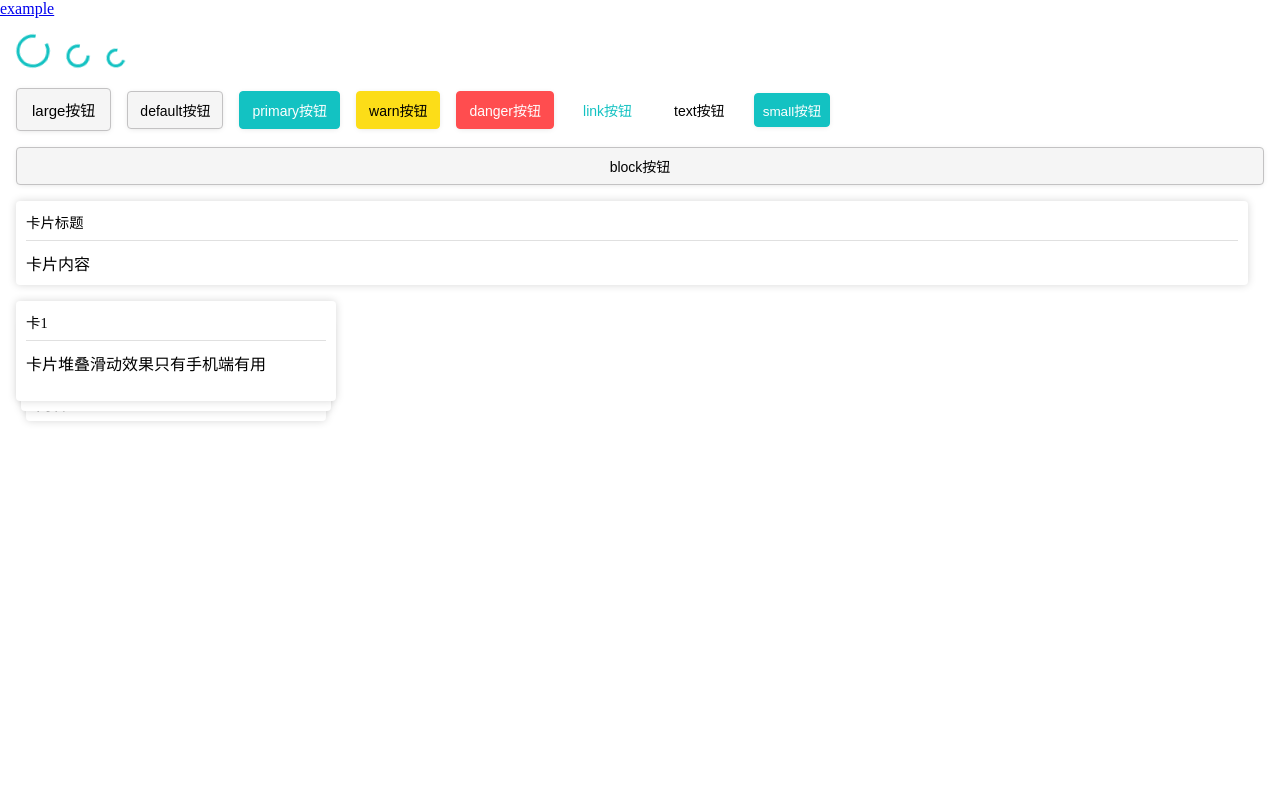
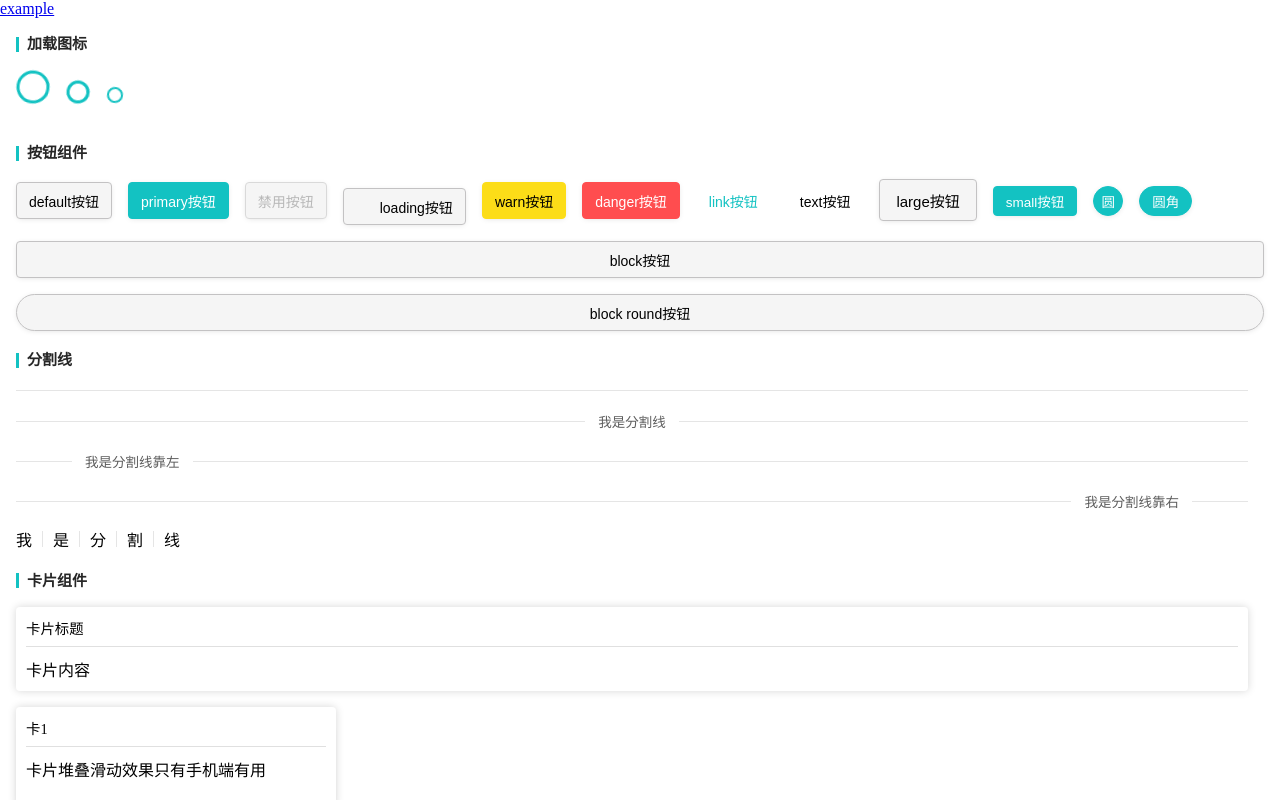
Before and after one commit to QiYuOr2/bar-ui, a Vue app: page /#/example in a window 1280 px wide. Built offline with nearby package versions, Linux system fonts and the light colour scheme.

Commit message:
feat(section|divider|icon|button): 完善button，完成loading icon、section、divider组件
button添加圆形、圆角、loading按钮，完成分块组件和分割线组件

```diff
--- a/src/App.vue
+++ b/src/App.vue
@@ -30,6 +30,6 @@ body,
 .container {
   width: 100%;
   height: 100%;
-  overflow: hidden;
+  overflow-x: hidden;
 }
 </style>
--- a/src/components/button/index.less
+++ b/src/components/button/index.less
@@ -1,33 +1,57 @@
 @import '../../variable.less';
 
 .bar-button {
-  padding: 8px 12px;
+  display: inline-flex;
+  align-items: center;
+  height: 37px;
+  padding: 0 12px;
   border-radius: @border-radius-base;
   border: 1px solid @border-color-base;
   box-shadow: @shadow-1-down;
+
   transition: all 0.4s;
   font-size: 14px;
   cursor: pointer;
   &:focus {
     outline: 0;
   }
+
+  // 设置按钮有icon时的样式
+  & > div {
+    display: inline-flex;
+    align-items: center;
+    position: relative;
+    .bar-icon {
+      position: absolute;
     }
-.bar-button.btn-lg {
+    span {
+      margin-left: 24px;
+    }
+  }
+
+  // 大号
+  &.btn-lg {
+    height: 42px;
     font-size: 15px;
-  padding: 10px 15px;
+    padding: 0 16px;
   }
-.bar-button.btn-sm {
+  // 小号
+  &.btn-sm {
+    height: 30px;
     font-size: 13.5px;
-  padding: 6px 8px;
   }
-.bar-button.btn-default {
+
+  // 默认按钮
+  &.btn-default {
     background-color: @gray1;
     &:hover {
       border-color: @primary-color;
       color: @primary-color;
     }
   }
-.bar-button.btn-primary {
+
+  // 主要按钮
+  &.btn-primary {
     background-color: @primary-color;
     border-color: @primary-color;
     color: @white;
@@ -36,7 +60,9 @@
       border-color: @primary-light;
     }
   }
-.bar-button.btn-warn {
+
+  // 警告按钮
+  &.btn-warn {
     background-color: @warn-color;
     border-color: @warn-color;
     &:hover {
@@ -44,7 +70,9 @@
       border-color: @warn-light;
     }
   }
-.bar-button.btn-danger {
+
+  // 危险按钮
+  &.btn-danger {
     background-color: @danger-color;
     border-color: @danger-color;
     color: @white;
@@ -53,11 +81,15 @@
       border-color: @danger-light;
     }
   }
-.bar-button.btn-link,
-.bar-button.btn-text {
+
+  // 取消链接按钮和文字按钮的阴影
+  &.btn-link,
+  &.btn-text {
     box-shadow: none;
   }
-.bar-button.btn-link {
+
+  // 链接按钮
+  &.btn-link {
     background-color: transparent;
     border-color: transparent;
     color: @primary-color;
@@ -65,7 +97,9 @@
       text-decoration: underline;
     }
   }
-.bar-button.btn-text {
+
+  // 文本按钮
+  &.btn-text {
     background-color: transparent;
     border-color: transparent;
     &:hover {
@@ -73,7 +107,52 @@
       border-color: @gray1;
     }
   }
-.bar-button.btn-block {
+
+  // 块级按钮
+  &.btn-block {
     width: 100%;
-  display: block;
+    display: flex;
+    justify-content: center;
   }
+
+  // 禁用按钮
+  &[disabled] {
+    cursor: not-allowed;
+    border-color: @border-color-light;
+    background-color: @gray1;
+    color: @text-color-disabled;
+    &:hover {
+      border-color: @border-color-light;
+      background-color: @gray1;
+      color: @text-color-disabled;
+    }
+  }
+
+  // 圆形按钮
+  &.btn-circle {
+    overflow: hidden;
+    justify-content: center;
+    border-radius: 50%;
+    &.btn-lg {
+      width: 42px;
+      padding: 0;
+    }
+    &.btn-sm {
+      width: 30px;
+      padding: 0;
+    }
+  }
+
+  // 圆角矩形按钮
+  &.btn-round {
+    & {
+      border-radius: 18.5px;
+    }
+    &.btn-lg {
+      border-radius: 21px;
+    }
+    &.btn-sm {
+      border-radius: 15px;
+    }
+  }
+}
--- a/src/components/button/index.tsx
+++ b/src/components/button/index.tsx
@@ -1,4 +1,5 @@
 import { defineComponent, PropType } from 'vue';
+import icon from '../icon';
 import './index.less';
 
 export type ButtonType =
@@ -11,8 +12,13 @@ export type ButtonType =
 
 export type ButtonSize = 'normal' | 'lg' | 'sm';
 
+export type ButtonShape = 'circle' | 'round';
+
 export default defineComponent({
   name: 'bar-button',
+  components: {
+    icon,
+  },
   props: {
     type: {
       type: String as PropType<ButtonType>,
@@ -30,6 +36,13 @@ export default defineComponent({
       type: Boolean,
       default: false,
     },
+    disabled: {
+      type: Boolean,
+      default: false,
+    },
+    shape: {
+      type: String as PropType<ButtonType>,
+    },
   },
   emits: ['click'],
   setup(props, { emit, slots }) {
@@ -37,14 +50,25 @@ export default defineComponent({
       emit('click', event);
     };
 
+    const renderContent = () =>
+      props.loading ? (
+        <div>
+          <icon name="loading" size="sm" />
+          <span>{slots}</span>
+        </div>
+      ) : (
+        <div>{slots}</div>
+      );
+
     return () => (
       <button
         class={`bar-button btn-${props.type} btn-${props.size} ${
           props.block ? 'btn-block' : ''
-        }`}
+        } ${props.shape ? `btn-${props.shape}` : ''}`}
         onClick={handleClick}
+        disabled={props.disabled}
       >
-        {slots}
+        {renderContent()}
       </button>
     );
   },
--- /dev/null
+++ b/src/components/divider/index.less
@@ -0,0 +1,56 @@
+@import '../../variable.less';
+
+.bar-divider {
+  * {
+    box-sizing: border-box;
+  }
+  border-top: 1px solid @border-color-super-light;
+  margin: 20px 0;
+  &.has-text {
+    display: flex;
+    align-items: center;
+    border: none;
+    &::before,
+    &::after {
+      content: '';
+      width: 50%;
+      border-top: 1px solid @border-color-super-light;
+    }
+    span {
+      white-space: nowrap;
+      display: inline-block;
+      margin: 0 1em;
+      height: 20px;
+    }
+    &.text-left {
+      &::before {
+        width: 5%;
+      }
+      &::after {
+        width: 95%;
+      }
+    }
+    &.text-right {
+      &::before {
+        width: 95%;
+      }
+      &::after {
+        width: 5%;
+      }
+    }
+  }
+
+  &__text {
+    font-size: @text-sm;
+    color: @text-color-secondary;
+  }
+
+  &-vertical {
+    height: 100%;
+    min-height: 1em;
+    display: inline-block;
+    border-top: none;
+    border-left: 1px solid @border-color-super-light;
+    margin: 0 10px;
+  }
+}
--- /dev/null
+++ b/src/components/divider/index.tsx
@@ -0,0 +1,43 @@
+import { defineComponent, PropType } from 'vue';
+import './index.less';
+
+export type TextPosition = 'left' | 'right';
+
+export type DividerType = 'horizontal' | 'vertical';
+
+export default defineComponent({
+  name: 'bar-divider',
+  props: {
+    position: String as PropType<TextPosition>,
+    textClass: {
+      type: String,
+      default: '',
+    },
+    type: {
+      type: String as PropType<DividerType>,
+      default: 'horizontal',
+    },
+  },
+  setup(props, { slots }) {
+    const renderDivider = () => {
+      if (props.type === 'vertical')
+        return <div class="bar-divider bar-divider-vertical"></div>;
+
+      if (slots.default) {
+        return (
+          <div
+            class={`bar-divider has-text ${
+              props.position ? `text-${props.position}` : ''
+            }`}
+          >
+            <span class={`bar-divider__text ${props.textClass}`}>{slots}</span>
+          </div>
+        );
+      }
+
+      return <div class="bar-divider"></div>;
+    };
+
+    return () => renderDivider();
+  },
+});
--- a/src/components/icon/index.less
+++ b/src/components/icon/index.less
@@ -5,8 +5,8 @@
   width: 24px;
 
   &-sm {
-    height: 20px;
-    width: 20px;
+    height: 18px;
+    width: 18px;
   }
   &-lg {
     height: 34px;
@@ -18,24 +18,6 @@
   .loading {
     stroke: @primary-color;
     fill: none;
-    stroke-width: 3;
-    animation: loading 1.5s linear infinite;
-  }
-}
-
-// loading动画
-@keyframes loading {
-  0% {
-    stroke-dasharray: 1, 200;
-    stroke-dashoffset: 0;
-  }
-  50% {
-    stroke-dasharray: 130, 200;
-    stroke-dashoffset: -20;
-  }
-  100% {
-    stroke-dasharray: 200, 200;
-    stroke-dashoffset: -150;
   }
 }
 
--- a/src/components/icon/index.tsx
+++ b/src/components/icon/index.tsx
@@ -18,13 +18,42 @@ export default defineComponent({
   },
   setup(props) {
     const renderLoading = (name: IconName) => {
+      const loadingAnimate = (
+        strokeDashArray = '1,200;150,200;100,200',
+        strokeDashOffset = '0;-10;-100'
+      ) => (
+        <>
+          <animate
+            attributeName="stroke-dasharray"
+            values={strokeDashArray}
+            dur="1.5s"
+            repeatCount="indefinite"
+          />
+          <animate
+            attributeName="stroke-dashoffset"
+            values={strokeDashOffset}
+            dur="1.5s"
+            repeatCount="indefinite"
+          />
+        </>
+      );
       return (size: IconSize) => (
         <svg class={`bar-icon bar-icon-${name} bar-icon-${size}`}>
-          {size === 'sm' && <circle class="loading" cx="10" cy="10" r="8" />}
+          {size === 'sm' && (
+            <circle class="loading" cx="9" cy="9" r="7" stroke-width="2">
+              {loadingAnimate('1,200;80,200;80,200', '0;-10;-40')}
+            </circle>
+          )}
           {size === 'normal' && (
-            <circle class="loading" cx="12" cy="12" r="10" />
+            <circle class="loading" cx="12" cy="12" r="10" stroke-width="3">
+              {loadingAnimate()}
+            </circle>
           )}
-          {size === 'lg' && <circle class="loading" cx="17" cy="17" r="15" />}
+          {size === 'lg' && (
+            <circle class="loading" cx="17" cy="17" r="15" stroke-width="3">
+              {loadingAnimate()}
+            </circle>
+          )}
         </svg>
       );
     };
--- /dev/null
+++ b/src/components/section/index.less
@@ -0,0 +1,24 @@
+@import '../../variable.less';
+
+.bar-section {
+  margin-bottom: 1.2rem;
+  .title {
+    display: flex;
+    align-items: center;
+
+    height: 20px;
+    margin-bottom: 1rem;
+
+    color: @text-color;
+    line-height: 20px;
+    font-weight: bold;
+    font-size: @text-lg;
+    .sign {
+      display: inline-block;
+      width: 3px;
+      height: 15px;
+      margin-right: 0.5rem;
+      background-color: @primary-color;
+    }
+  }
+}
--- /dev/null
+++ b/src/components/section/index.tsx
@@ -0,0 +1,22 @@
+import { defineComponent } from 'vue';
+import './index.less';
+
+export default defineComponent({
+  name: 'bar-section',
+  props: {
+    title: String,
+  },
+  setup(props, { slots }) {
+    return () => (
+      <section class="bar-section">
+        {props.title && (
+          <div class="title">
+            <span class="sign"></span>
+            <span>{props.title}</span>
+          </div>
+        )}
+        <div class="content">{slots}</div>
+      </section>
+    );
+  },
+});
--- a/src/variable.less
+++ b/src/variable.less
@@ -15,9 +15,12 @@
 // 文字颜色
 @text-color: rgba(0, 0, 0, 0.85);
 @text-color-secondary: rgba(0, 0, 0, 0.64);
+@text-color-disabled: rgba(0, 0, 0, 0.25);
 
 // 边框颜色
 @border-color-base: #c3c2c3;
+@border-color-light: #d9d9d9;
+@border-color-super-light: rgba(0, 0, 0, 0.1);
 
 // 边框半径
 @border-radius-base: 4px;
--- a/src/views/example/example.vue
+++ b/src/views/example/example.vue
@@ -1,21 +1,47 @@
 <template>
   <div class="example-container">
+    <bar-section title="加载图标">
       <bar-icon name="loading" size="lg" />
       <bar-icon name="loading" />
       <bar-icon name="loading" size="sm" />
-    <br />
-    <bar-button size="lg">large按钮</bar-button>
+    </bar-section>
+    <bar-section title="按钮组件">
       <bar-button>default按钮</bar-button>
       <bar-button type="primary">primary按钮</bar-button>
+      <bar-button disabled @click="handleClick">禁用按钮</bar-button>
+      <bar-button loading>loading按钮</bar-button>
       <bar-button type="warn">warn按钮</bar-button>
       <bar-button type="danger">danger按钮</bar-button>
       <bar-button type="link">link按钮</bar-button>
       <bar-button type="text">text按钮</bar-button>
+      <bar-button size="lg">large按钮</bar-button>
       <bar-button type="primary" size="sm">small按钮</bar-button>
+      <bar-button type="primary" size="sm" shape="circle">圆</bar-button>
+      <bar-button type="primary" size="sm" shape="round">圆角</bar-button>
       <bar-button block @click="handleClick">block按钮</bar-button>
-
+      <bar-button block shape="round" @click="handleClick">
+        block round按钮
+      </bar-button>
+    </bar-section>
+    <bar-section title="分割线">
+      <bar-divider />
+      <bar-divider>我是分割线</bar-divider>
+      <bar-divider position="left">我是分割线靠左</bar-divider>
+      <bar-divider position="right">我是分割线靠右</bar-divider>
+      <div style="display: flex; align-items: center">
+        我
+        <bar-divider type="vertical" />
+        是
+        <bar-divider type="vertical" />
+        分
+        <bar-divider type="vertical" />
+        割
+        <bar-divider type="vertical" />
+        线
+      </div>
+    </bar-section>
+    <bar-section title="卡片组件">
       <bar-card style="margin-bottom: 1rem" title="卡片标题">卡片内容</bar-card>
-
       <bar-card-stack
         :data="data"
         :fly-distance="1000"
@@ -24,6 +50,7 @@
         dragDirection="horizontal"
       >
       </bar-card-stack>
+    </bar-section>
   </div>
 </template>
 
@@ -33,6 +60,8 @@ import cardStack from '../../components/card-stack';
 import card from '../../components/card';
 import button from '../../components/button';
 import icon from '../../components/icon';
+import section from '../../components/section';
+import divider from '../../components/divider';
 
 export default {
   name: 'example',
@@ -41,6 +70,8 @@ export default {
     [cardStack.name]: cardStack,
     [button.name]: button,
     [icon.name]: icon,
+    [section.name]: section,
+    [divider.name]: divider,
   },
   setup() {
     const data = [
@@ -67,7 +98,7 @@ export default {
 <style lang="less">
 .example-container {
   padding: 1rem;
-  & > * {
+  & .bar-section .content > * {
     margin-bottom: 1rem;
     margin-right: 1rem;
   }
```
Lines whose indentation alone changed are shown as unchanged.
